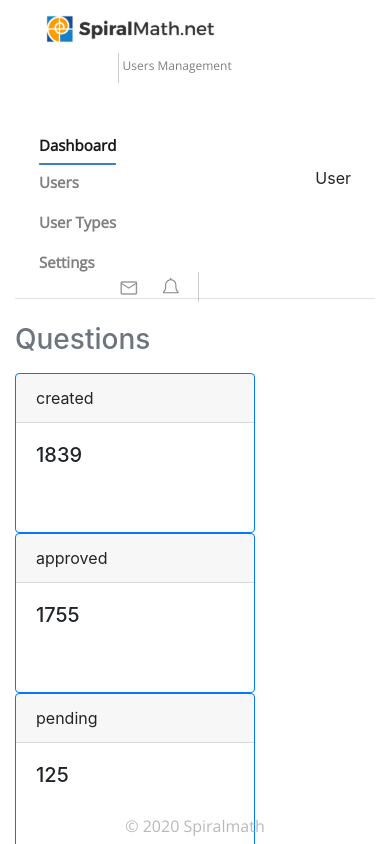
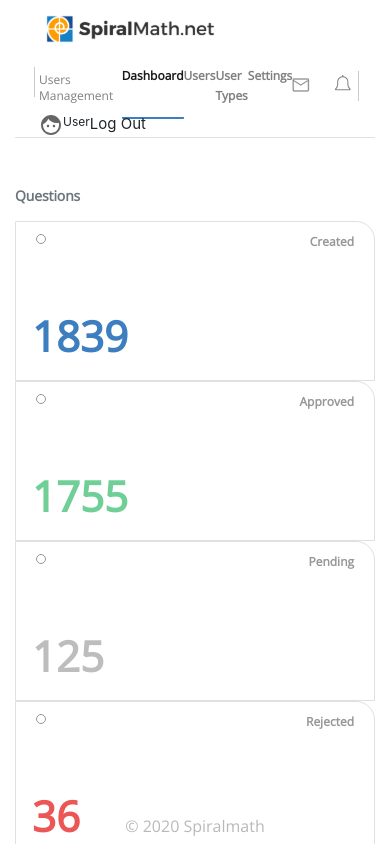
Before and after one commit to crowdbotics-apps/spiralmath-17663, a React (Create React App) app in the folder webapp/: page /dashboard in a window 390 px wide. Shown: the top 844 px of the page. Built offline with nearby package versions, Linux system fonts and the light colour scheme.

Commit message:
dashboard page responsive

```diff
--- a/webapp/src/App.css
+++ b/webapp/src/App.css
@@ -639,3 +639,122 @@ body  .popup-save-btn, body  .popup-save-btn:hover {
 .close:focus{
   outline: 0;
 }
+
+/*main dashboard page css start here*/
+.dashboard-heading {
+  font-family: Open Sans;
+  font-style: normal;
+  font-weight: 600;
+  font-size: 14px;
+  line-height: 19px;
+  letter-spacing: -0.115385px;
+  color: #9D9D9D;
+}
+
+
+.item-list-view .card  {
+  width: 100% !important;
+  border-radius: 0px 19px 0px 0px;
+  border-color: #E0E0E0 !important;
+}
+
+.item-list-view .card-header {
+  background-color: transparent;
+  border-bottom: none;
+  float: right;
+  text-align: right;
+  position: relative;
+  font-family: Open Sans;
+  font-style: normal;
+  font-weight: 600;
+  font-size: 12px;
+  line-height: 16px;
+  text-align: right;
+  text-transform: capitalize;
+  color: #979797;
+}
+
+.item-list-view .card-header:before {
+  content: ' ';
+  position: absolute;
+  height: 10px;
+  width: 10px;
+  border: 1px solid #979797;
+  border-radius: 50%;
+  left: 20px;
+}
+
+.item-list-view .card-body .card-title {
+  font-family: Open Sans;
+  font-style: normal;
+  font-weight: bold;
+  font-size: 42px;
+  line-height: 57px;
+  display: flex;
+  align-items: center;
+  margin-bottom: 0 !important;
+}
+
+
+.item-list-view .card-body {
+  padding: 16px !important;
+  position: absolute;
+  bottom: 0;
+}
+
+.created .card-title{
+  color: #3C7EBF;
+}
+
+.approved .card-title{
+  color:#6FCF97;
+}
+
+.pending .card-title{
+  color:  #BDBDBD;
+}
+
+.rejected .card-title{
+  color: #EB5757;
+}
+
+.authors .card-title{
+  color: #9B51E0;
+}
+
+.reviewers .card-title{
+  color: #56CCF2;
+}
+
+.user-name {
+  display: flex;
+  justify-content: center;
+  margin-top: -8px;
+}
+
+.logout {
+  font-size: 15px;
+}
+
+@media screen and (max-width: 991px) {
+  nav.navbar-nav, div.navbar-nav {
+    flex-direction: unset !important;
+  }
+
+  html body .navbar-style a, html body .navbar-style a.active {
+    font-size: 12px !important;
+  }
+
+  .user-name {
+    font-size: 12px !important;
+  }
+
+  .notification-icon:after {
+    right: 0;
+    top: 2px;
+  }
+
+  .user-name {
+    margin-top: -5px;
+  }
+}
--- a/webapp/src/components/admin-dashboard/adminDashboard.component.js
+++ b/webapp/src/components/admin-dashboard/adminDashboard.component.js
@@ -12,28 +12,33 @@ const AdminDashboard = () => {
   ];
 
   const users = [
-    { action: "Authors", number: 28 },
-    { action: "Reviewers", number: 71 },
+    { action: "authors", number: 28 },
+    { action: "reviewers", number: 71 },
   ];
 
   return (
     <React.Fragment>
-      <h3 className="mt-3 text-muted">Questions</h3>
+      <h3 className="mt-5 text-muted dashboard-heading">Questions</h3>
+      <div className="item-list-view">
         <Row className="mt-3">
           {questions.map((el) => (
-          <Col key={el.action} md="3">
+            <Col key={el.action} md="3" className={`dashbaord-title ${el.action}`} >
+              <DashboardBox action={el.action} number={el.number} className={el.action}/>
+            </Col>
+          ))}
+        </Row>
+      </div>
+
+      <h3 className="mt-5  text-muted dashboard-heading">Users</h3>
+      <div className="item-list-view">
+        <Row className="mt-3">
+          {users.map((el) => (
+            <Col key={el.action} md="3" className={`dashbaord-title ${el.action}`}>
               <DashboardBox action={el.action} number={el.number} />
             </Col>
           ))}
         </Row>
-      <h3 className="mt-3  text-muted">Users</h3>
-      <Row className="mt-3">
-        {users.map((el) => (
-          <Col key={el.action} md="3">
-            <DashboardBox action={el.action} number={el.number} />
-          </Col>
-        ))}
-      </Row>
+      </div>
     </React.Fragment>
   );
 };
--- a/webapp/src/components/users-tab/users-tab.styles.css
+++ b/webapp/src/components/users-tab/users-tab.styles.css
@@ -65,10 +65,10 @@ body .nav-border {
 .notification-icon:after {
   position: absolute;
   content: ' ';
-  right: -12px;
+  right: 0px;
   width: 1px;
   height: 30px;
-  top: 1;
+  top: 1px;
   background-color: rgba(151, 151, 151, .5 );
 }
 
--- a/webapp/src/pages/dashboard/dashboard.component.jsx
+++ b/webapp/src/pages/dashboard/dashboard.component.jsx
@@ -19,7 +19,7 @@ const Dashboard = () => {
 
   const navbar = () => {
     return (
-      <Navbar expand="lg" className="px-4 py-0 nav-border border-0 mb-4">
+      <Navbar expand="lg" className="px-4 py-0 px-md-0 py-md-0 nav-border border-0 mb-4">
         <Navbar.Brand href="#home">
           <Logo />
         </Navbar.Brand>
@@ -55,8 +55,8 @@ const Dashboard = () => {
             ></Tab>
           </Tabs>
 
-          <div className="d-flex justify-content-around pr-5 align-top">
-            <div className="pr-4 cursor-pointer">
+          <div className="d-flex justify-content-around pr-5 align-top pr-md-2">
+            <div className="pr-4 cursor-pointer pr-md-2 pr-lg-3">
               <svg
                 width="18"
                 height="14"
@@ -73,7 +73,7 @@ const Dashboard = () => {
               </svg>
             </div>
 
-            <div className="pr-2 notification-icon cursor-pointer">
+            <div className="pr-2 notification-icon cursor-pointer pr-md-2 pr-lg-3">
               <svg
                 width="17"
                 height="17"
@@ -89,7 +89,19 @@ const Dashboard = () => {
             </div>
           </div>
         </Nav>
-        <div className="">User</div>
+        <div className="user-name">
+          <span className="user-icon">
+            <svg width="24" height="24" viewBox="0 0 24 24" fill="none" xmlns="http://www.w3.org/2000/svg">
+              <g opacity="0.6">
+              <path fill-rule="evenodd" clip-rule="evenodd" d="M12 2C6.48 2 2 6.48 2 12C2 17.52 6.48 22 12 22C17.52 22 22 17.52 22 12C22 6.48 17.52 2 12 2ZM7.75 13C7.75 12.31 8.31 11.75 9 11.75C9.69 11.75 10.25 12.31 10.25 13C10.25 13.69 9.69 14.25 9 14.25C8.31 14.25 7.75 13.69 7.75 13ZM13.75 13C13.75 12.31 14.31 11.75 15 11.75C15.69 11.75 16.25 12.31 16.25 13C16.25 13.69 15.69 14.25 15 14.25C14.31 14.25 13.75 13.69 13.75 13ZM4 12C4 16.41 7.59 20 12 20C16.41 20 20 16.41 20 12C20 11.21 19.88 10.45 19.67 9.74C18.95 9.91 18.2 10 17.42 10C14.05 10 11.07 8.33 9.26 5.77C8.28 8.16 6.41 10.09 4.05 11.14C4.02 11.42 4 11.71 4 12Z" fill="black"/>
+              </g>
+            </svg>
+          </span>
+          User
+          <span className="logout pl-0 pl-lg-2 pl-md-2">
+            Log Out
+          </span>
+        </div>
       </Navbar>
     );
   };
```
Also changed, not shown: 1 other file (tests, documents, lock files or other folders). Lines whose indentation alone changed are shown as unchanged.
